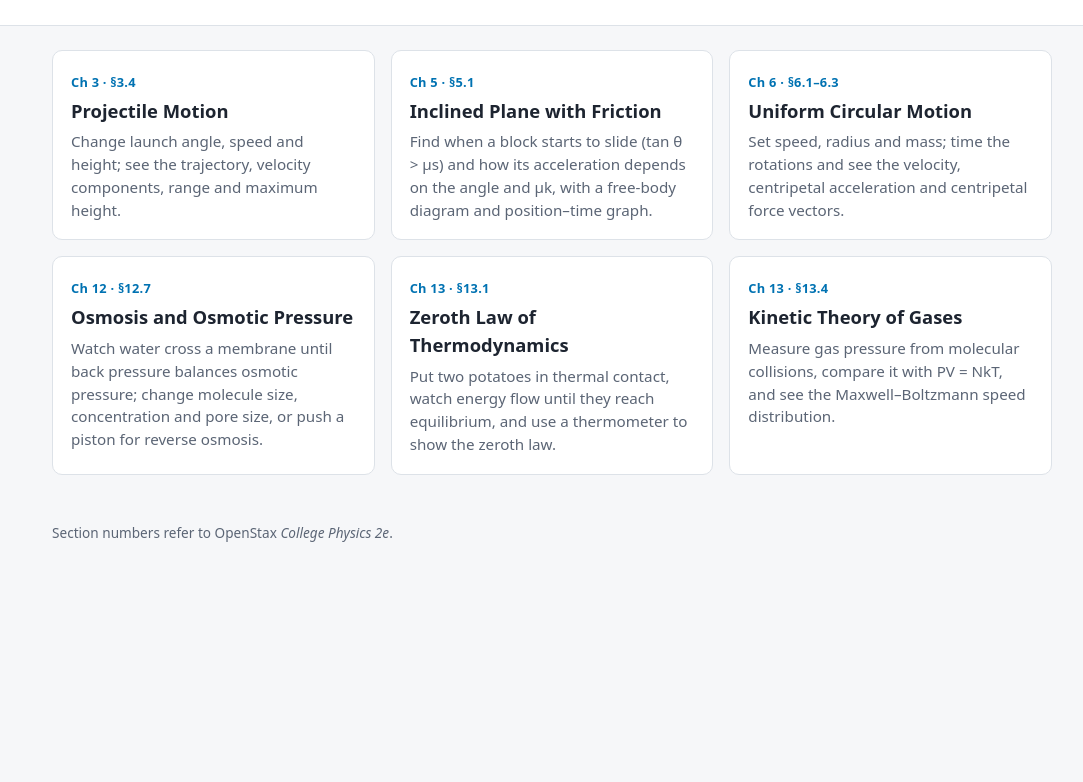
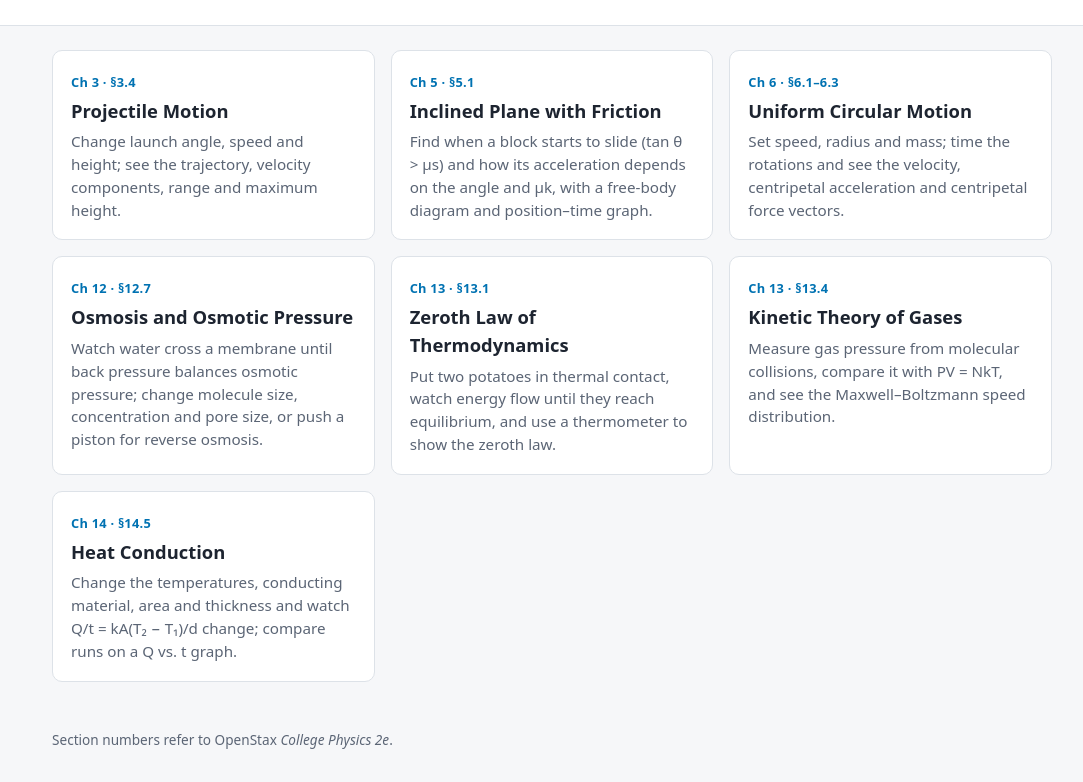
Before and after one commit to SwanPhysics/physics-sims, a plain HTML site: page index.html in a window 1280 px wide. Shown: the part 105-887 px from the top of the page, without its empty margins (88-1171 px from the left). Before the commit the page ends 800 px from the top, so only its background shows below. Drawn offline with Linux system fonts and the light colour scheme.

Commit message:
Add Heat Conduction simulation link to index.html

```diff
--- a/index.html
+++ b/index.html
@@ -81,6 +81,12 @@
       <p>Measure gas pressure from molecular collisions, compare it with PV = NkT, and see the Maxwell–Boltzmann speed distribution.</p>
     </a>
 
+    <a class="card" href="sims/ch14-conduction/">
+      <span class="chapter">Ch 14 · §14.5</span>
+      <h3>Heat Conduction</h3>
+      <p>Change the temperatures, conducting material, area and thickness and watch Q/t = kA(T₂ − T₁)/d change; compare runs on a Q vs. t graph.</p>
+    </a>
+
   </div>
 </main>
 
```
